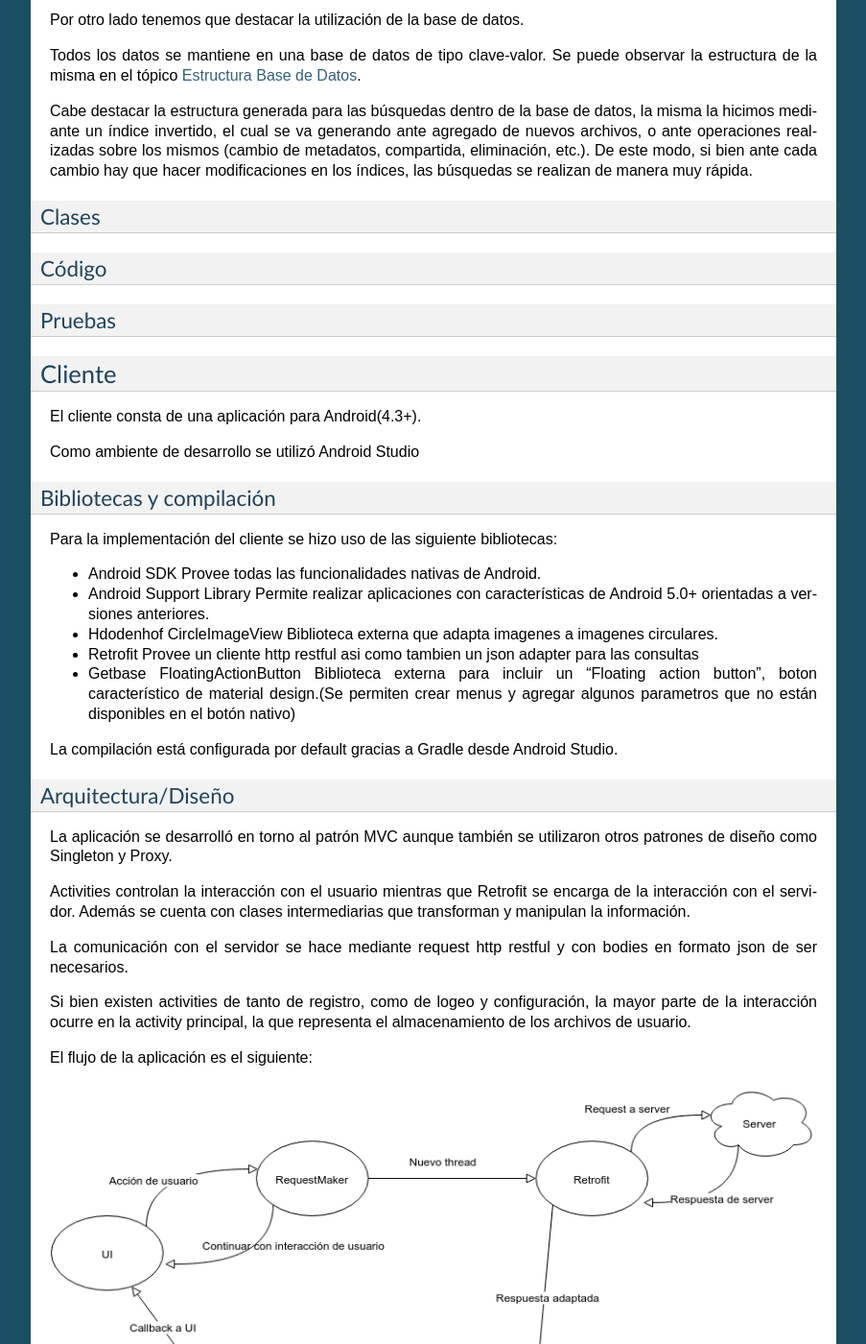
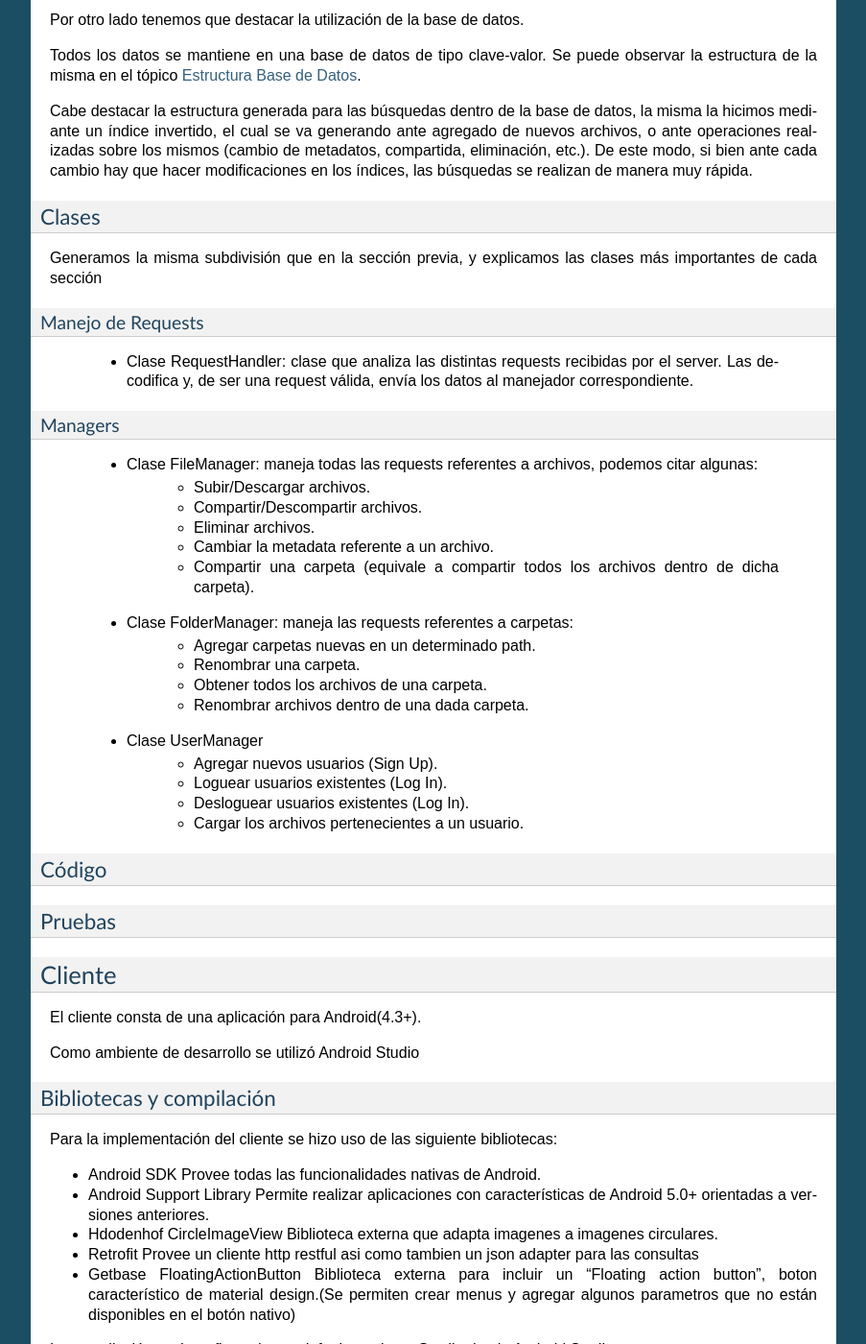
Before and after one commit to lucianoRM/fdrive_backend, a Sphinx documentation site: the page built from Documentation/source/documentacion_tecnica.rst, in a window 1280 px wide and 1400 px high, scrolled down 6671 px. Shown: the whole window at 96% size, without its empty margins (198-1101 px from the left). Built offline with Sphinx 7.4.7, drawn with Linux system fonts in a browser that asks for light colours; pages that are not in the unit, such as notebooks, are missing from menus; some of the changed text lies outside the part shown.

Commit message:
Documentacion de Clases

```diff
--- a/Documentation/source/documentacion_tecnica.rst
+++ b/Documentation/source/documentacion_tecnica.rst
@@ -62,6 +62,32 @@ Cabe destacar la estructura generada para las búsquedas dentro de la base de da
 
 Clases
 ------------------------
+Generamos la misma subdivisión que en la sección previa, y explicamos las clases más importantes de cada sección
+
+Manejo de Requests
++++++++++++++++++++
+	* Clase RequestHandler: clase que analiza las distintas requests recibidas por el server. Las decodifica y, de ser una request válida, envía los datos al manejador correspondiente.
+
+Managers
++++++++++
+	* Clase FileManager: maneja todas las requests referentes a archivos, podemos citar algunas:
+		* Subir/Descargar archivos.
+		* Compartir/Descompartir archivos.
+		* Eliminar archivos.
+		* Cambiar la metadata referente a un archivo.
+		* Compartir una carpeta (equivale a compartir todos los archivos dentro de dicha carpeta).
+
+	* Clase FolderManager: maneja las requests referentes a carpetas:
+		* Agregar carpetas nuevas en un determinado path.
+		* Renombrar una carpeta.
+		* Obtener todos los archivos de una carpeta.
+		* Renombrar archivos dentro de una dada carpeta.
+
+	* Clase UserManager
+		* Agregar nuevos usuarios (Sign Up).
+		* Loguear usuarios existentes (Log In).
+		* Desloguear usuarios existentes (Log In).
+		* Cargar los archivos pertenecientes a un usuario.
 
 Código
 ------------------------
```
